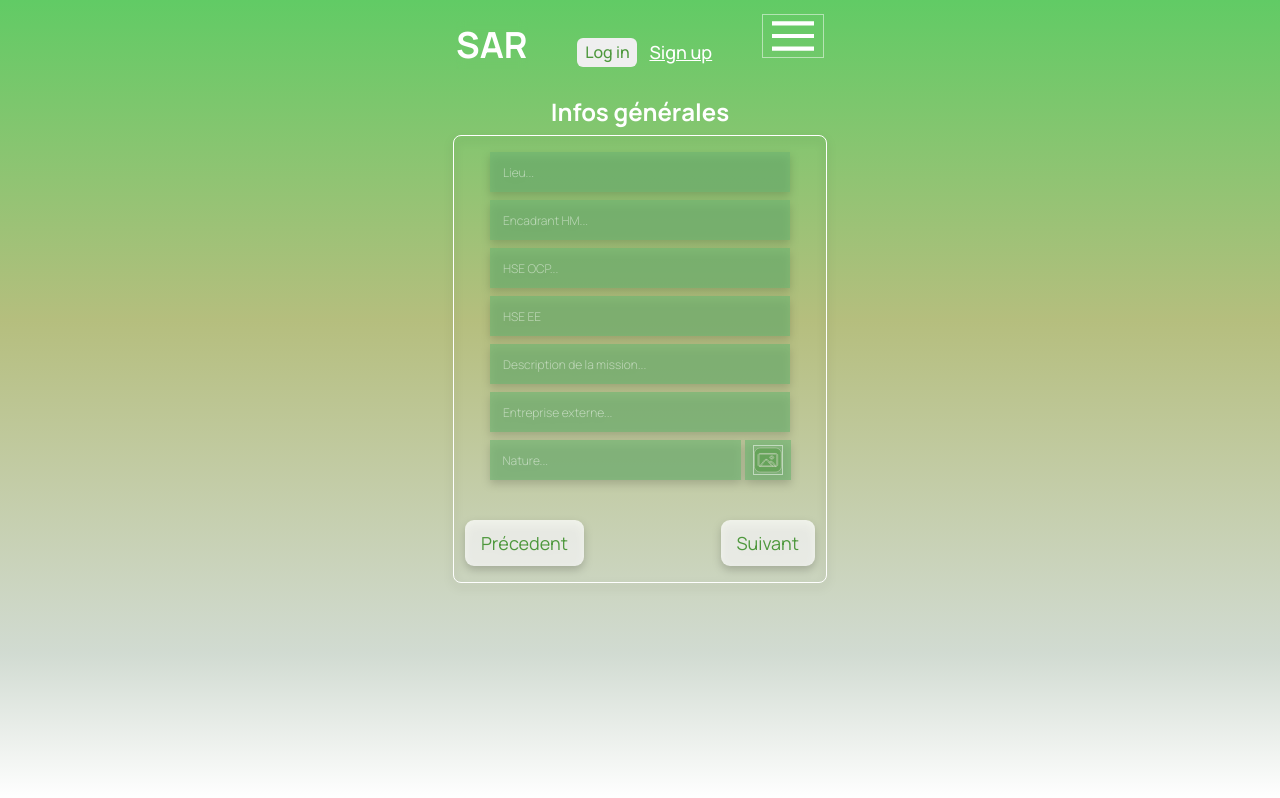
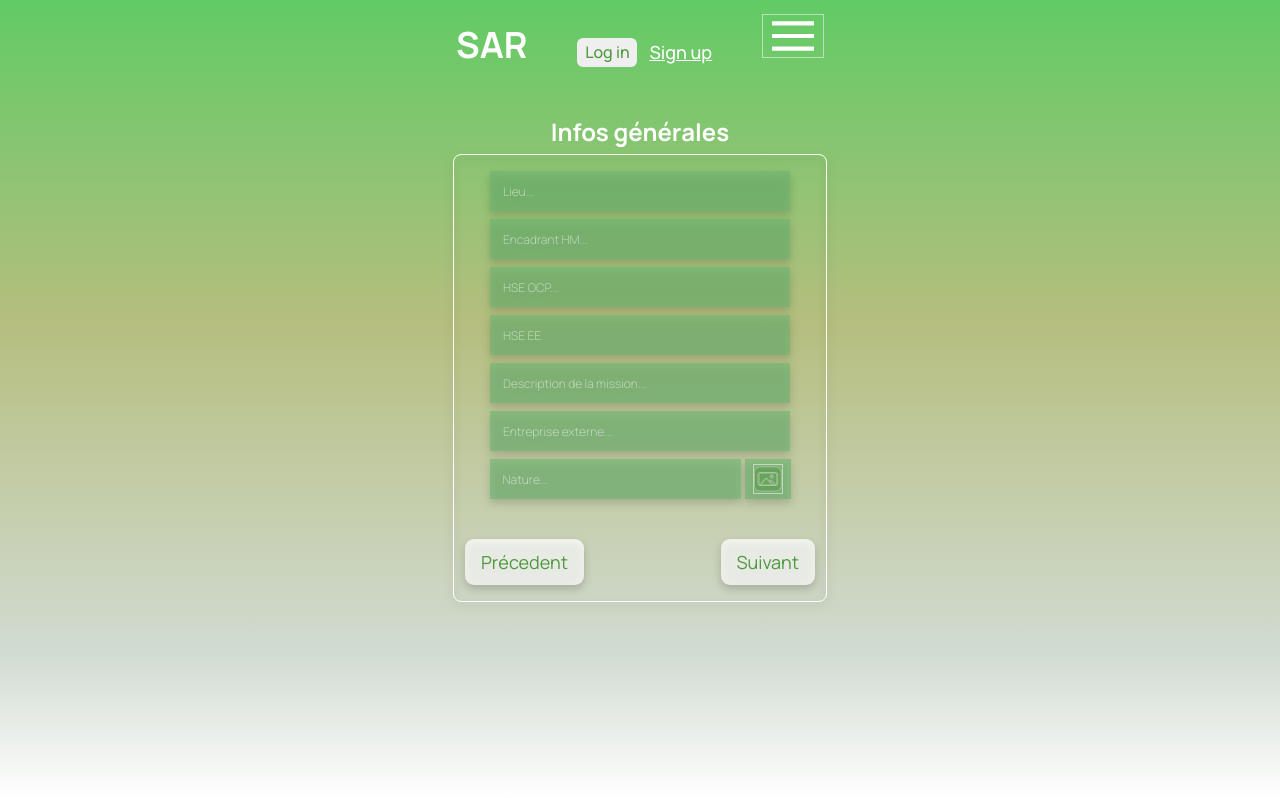
Before and after one commit to lehb/sar, a React (Create React App) app: page / in a window 1280 px wide. Built offline with nearby package versions, Linux system fonts and the light colour scheme.

Commit message:
Update navbar.css

```diff
--- a/src/components/navbar/navbar.css
+++ b/src/components/navbar/navbar.css
@@ -18,7 +18,7 @@
     display: flex;
     justify-content: space-between;
     align-items: baseline;
-    padding: .3rem 1rem;
+    padding: .3rem 1rem 1.5rem;
 }
 
 .signing {
```
